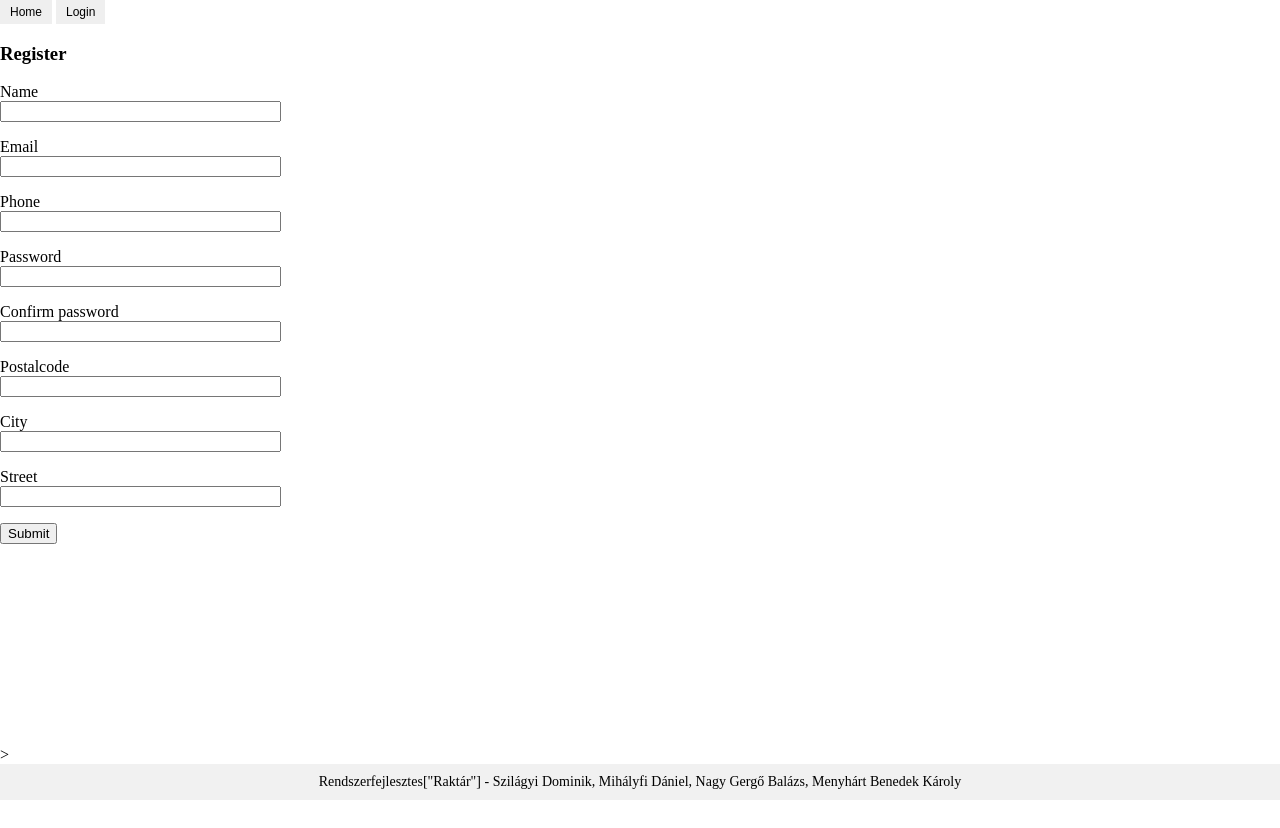
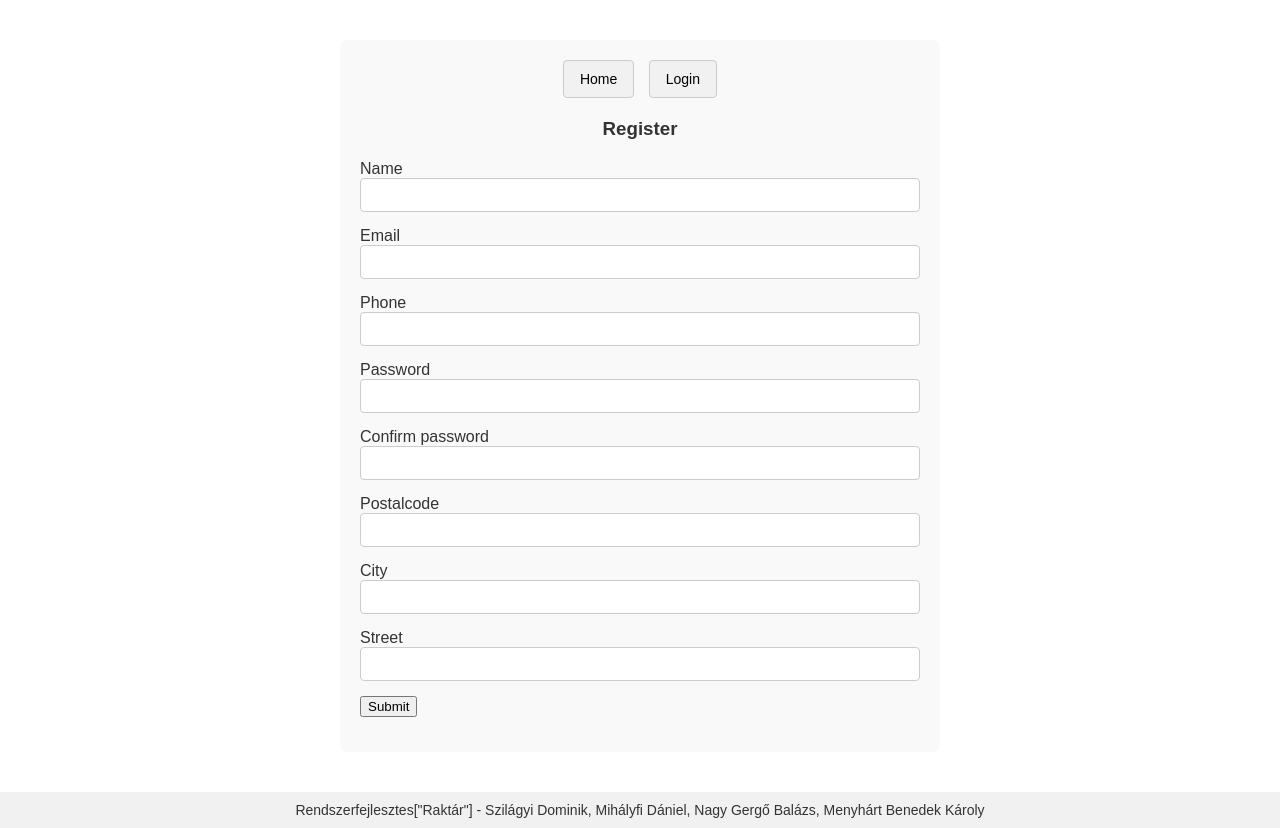
Before and after one commit to BenedekMenyhart/rendszerfejlesztes, a Python web app: template app/templates/register.html in a window 1280 px wide. Before the commit the page ends 800 px from the top, so only its background shows below. Run offline with Jinja, Linux system fonts and the light colour scheme; the template is opened without the code that fills it, so the values that code supplies are empty, except form fields; form fields are guessed from the names that the template uses.

Commit message:
style létrehozása a login, register, starter oldalakhoz

```diff
--- a/app/templates/register.html
+++ b/app/templates/register.html
@@ -1,90 +1,181 @@
 <!DOCTYPE html>
 <html lang="en" xmlns="http://www.w3.org/1999/xhtml">
 <head>
-    <link rel="stylesheet" href="{{ url_for('static', filename='styles.css') }}">
     <meta charset="utf-8" />
     <title> Registration page </title>
+    <style>
+        /* Teljes magasság biztosítása */
+html, body {
+    height: 100%;
+    margin: 0;
+    padding: 0;
+    font-family: Arial, sans-serif;
+    background-color: #ffffff;
+    color: #333;
+    display: flex;
+    flex-direction: column;
+}
+
+/* A main tartalom rugalmasan tölti ki a helyet */
+main {
+    flex: 1;
+    max-width: 600px;
+    margin: 40px auto;
+    padding: 20px;
+    background-color: #f9f9f9;
+    border-radius: 8px;
+    width: 100%;
+    box-sizing: border-box;
+}
+
+/* Címsor */
+h3 {
+    text-align: center;
+    margin-bottom: 20px;
+}
+
+/* Navigációs gombok */
+.nav-buttons {
+    text-align: center;
+    margin-bottom: 20px;
+}
+
+button {
+    background-color: #f1f1f1;
+    border: 1px solid #ccc;
+    padding: 10px 16px;
+    margin: 0 5px;
+    cursor: pointer;
+    border-radius: 4px;
+    font-size: 14px;
+}
+
+button:hover {
+    background-color: #e0e0e0;
+}
+
+/* Űrlap elemek */
+.form-group {
+    margin-bottom: 15px;
+}
+
+input[type="text"],
+input[type="email"],
+input[type="password"] {
+    width: 100%;
+    padding: 8px;
+    border: 1px solid #ccc;
+    border-radius: 4px;
+    box-sizing: border-box;
+    font-size: 14px;
+}
+
+/* Hibák */
+.error {
+    color: red;
+    font-size: 13px;
+}
+
+/* Flash üzenetek listája */
+.flash-messages {
+    list-style: none;
+    padding: 0;
+    margin-bottom: 20px;
+    text-align: center;
+}
+
+/* Sticky footer */
+footer {
+    background: #f1f1f1;
+    padding: 10px;
+    text-align: center;
+    font-size: 14px;
+    margin-top: auto;
+}
+
+    </style>
 </head>
 <body>
     <main>
+        <div class="nav-buttons">
             <button type="button" onclick="window.location.href='/api/'">Home</button>
             <button type="button" onclick="window.location.href='/api/login'">Login</button>
-
+        </div>
 
         <h3>Register</h3>
         <form action="" method="post" novalidate>
             {{ form.hidden_tag() }}
 
-        <p>
+            <div class="form-group">
                 {{ form.name.label }}<br />
-            {{ form.name(size=32) }}<br />
+                {{ form.name(size=32) }}
                 {% for error in form.name.errors %}
-                <span style="color:red;">[{{error}}]</span>
+                    <span class="error">[{{ error }}]</span>
                 {% endfor %}
-        </p>
+            </div>
 
-        <p>
+            <div class="form-group">
                 {{ form.email.label }}<br />
-            {{ form.email(size=32) }}<br />
+                {{ form.email(size=32) }}
                 {% for error in form.email.errors %}
-                <span style="color:red;">[{{error}}]</span>
+                    <span class="error">[{{ error }}]</span>
                 {% endfor %}
-        </p>
+            </div>
 
-        <p>
+            <div class="form-group">
                 {{ form.phone.label }}<br />
-            {{ form.phone(size=32) }}<br />
+                {{ form.phone(size=32) }}
                 {% for error in form.phone.errors %}
-                <span style="color:red;">[{{error}}]</span>
+                    <span class="error">[{{ error }}]</span>
                 {% endfor %}
-        </p>
+            </div>
 
-        <p>
+            <div class="form-group">
                 {{ form.password.label }}<br />
-            {{ form.password(size=32) }}<br />
+                {{ form.password(size=32) }}
                 {% for error in form.password.errors %}
-                <span style="color:red;">[{{error}}]</span>
+                    <span class="error">[{{ error }}]</span>
                 {% endfor %}
-        </p>
+            </div>
 
-        <p>
+            <div class="form-group">
                 {{ form.confirm_password.label }}<br />
-            {{ form.confirm_password(size=32) }}<br />
+                {{ form.confirm_password(size=32) }}
                 {% for error in form.confirm_password.errors %}
-                <span style="color:red;">[{{error}}]</span>
+                    <span class="error">[{{ error }}]</span>
                 {% endfor %}
-        </p>
+            </div>
 
-        <p>
+            <div class="form-group">
                 {{ form.postalcode.label }}<br />
-            {{ form.postalcode(size=32) }}<br />
+                {{ form.postalcode(size=32) }}
                 {% for error in form.postalcode.errors %}
-                <span style="color:red;">[{{error}}]</span>
+                    <span class="error">[{{ error }}]</span>
                 {% endfor %}
-        </p>
+            </div>
 
-        <p>
+            <div class="form-group">
                 {{ form.city.label }}<br />
-            {{ form.city(size=32) }}<br />
+                {{ form.city(size=32) }}
                 {% for error in form.city.errors %}
-                <span style="color:red;">[{{error}}]</span>
+                    <span class="error">[{{ error }}]</span>
                 {% endfor %}
-        </p>
+            </div>
 
-        <p>
+            <div class="form-group">
                 {{ form.street.label }}<br />
-            {{ form.street(size=32) }}<br />
+                {{ form.street(size=32) }}
                 {% for error in form.street.errors %}
-                <span style="color:red;">[{{error}}]</span>
+                    <span class="error">[{{ error }}]</span>
                 {% endfor %}
-        </p>
+            </div>
 
-        <p>
+            <div class="form-group">
                 {{ form.submit() }}
-        </p>
+            </div>
         </form>
+    </main>
 
-    </main>>
     <footer>
         {% include 'footer.html' %}
     </footer>
```
Also changed, not shown: app/templates/login.html (+113 -18 lines), app/templates/starter.html (+79 -21 lines). Lines whose indentation alone changed are shown as unchanged.
